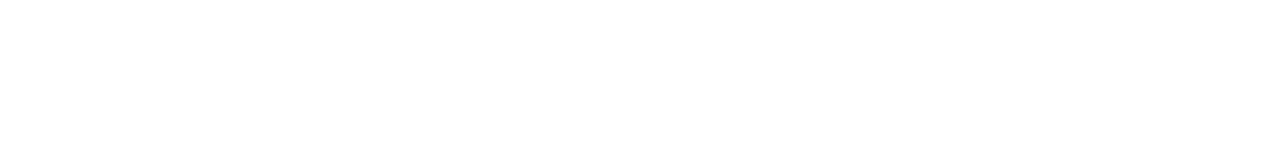
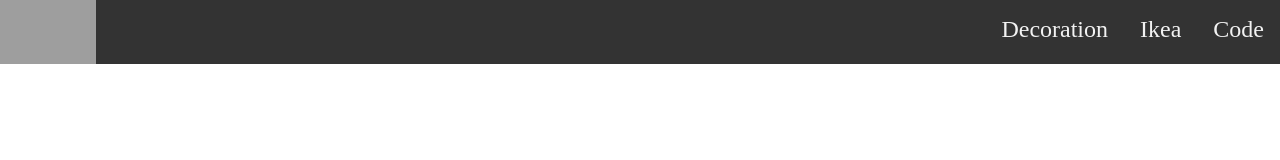
Before and after one commit to MikeHitrov/StaticSiteTask, a plain HTML site: page index.html in a window 1280 px wide. Drawn offline with Linux system fonts and the light colour scheme; grey boxes are pictures that could not be loaded.

Commit message:
Navbar added

```diff
--- a/index.html
+++ b/index.html
@@ -2,8 +2,17 @@
 <head>
     <title>Task</title>
     <meta charset="UTF-8">
-    <link rel="stylesheet" src="style.css">
+    <link rel="stylesheet" href="style.css">
 </head>
 <body>
+    <header id="navbar">
+        <img src="https://static.dezeen.com/uploads/2019/04/ikea-logo-new-hero-1.jpg" id="logo">
+        <a href="https://github.com/MikeHitrov/StaticSiteTask">Code</a>
+        <a href="https://www.ikea.bg/">Ikea</a>
+        <a href="https://www.ikea.bg/products/decoration/">Decoration</a>
+    </header>
 
+    <footer>
+
+    </footer>
 </body>
--- a/style.css
+++ b/style.css
@@ -0,0 +1,38 @@
+body{
+    margin: 0;
+}
+
+#navbar {
+    position: fixed;
+    overflow: hidden;
+    background-color: #333;
+    list-style-type: none;
+    width: 100%;
+}
+
+#navbar a {
+    float: right;
+    display: block;
+    color: #f2f2f2;
+    text-align: center;
+    padding: 1rem 1rem;
+    text-decoration: none;
+    font-size: 1.5rem;
+}
+
+#navbar a:hover {
+    background-color: #ddd;
+    color: black;
+}
+
+#navbar a.active {
+    background-color: #4CAF50;
+    color: white;
+}
+
+#logo {
+    float: left;
+    display: inline-block;
+    width: 6rem;
+    height: 4rem;
+}
```
